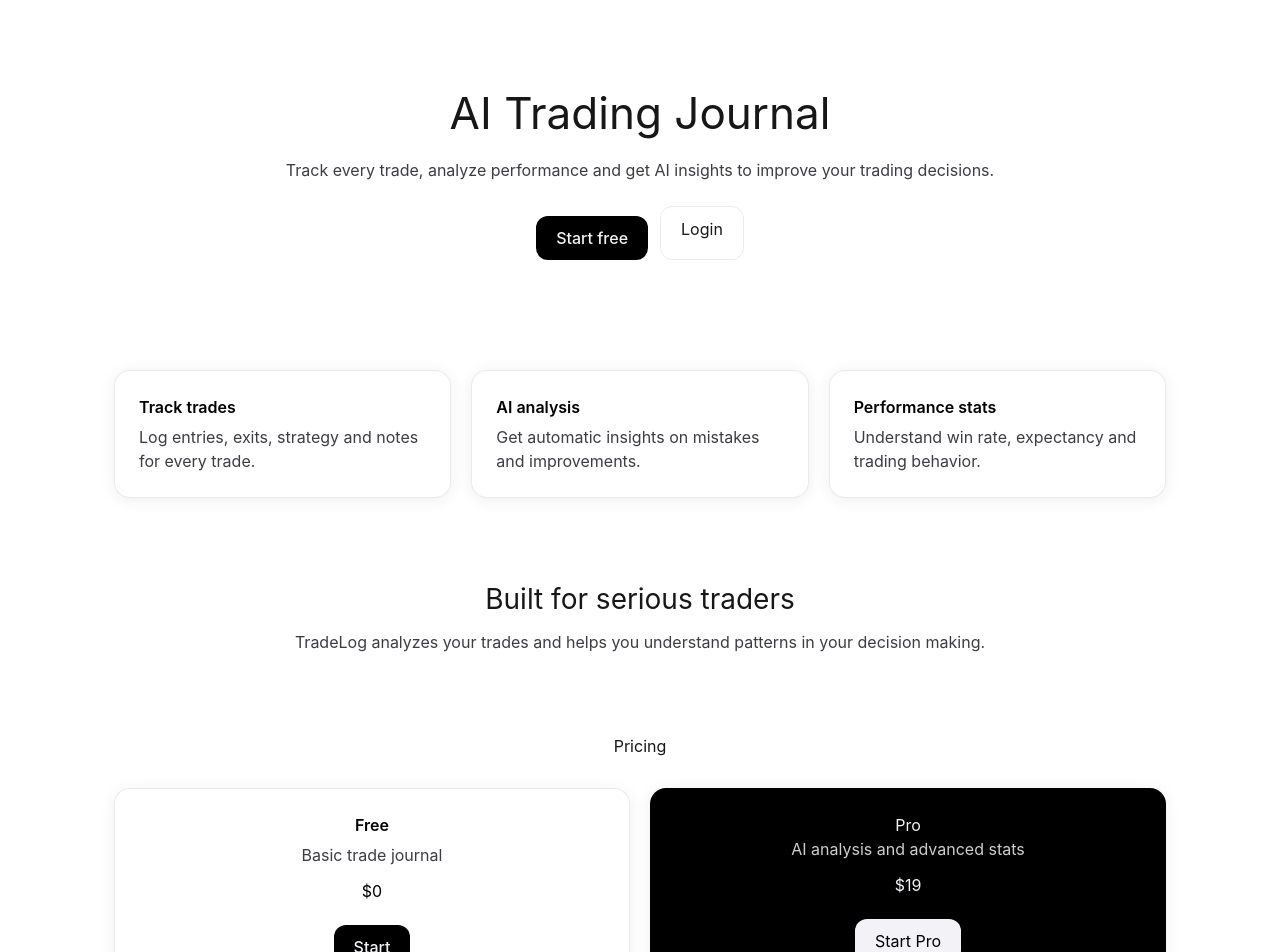
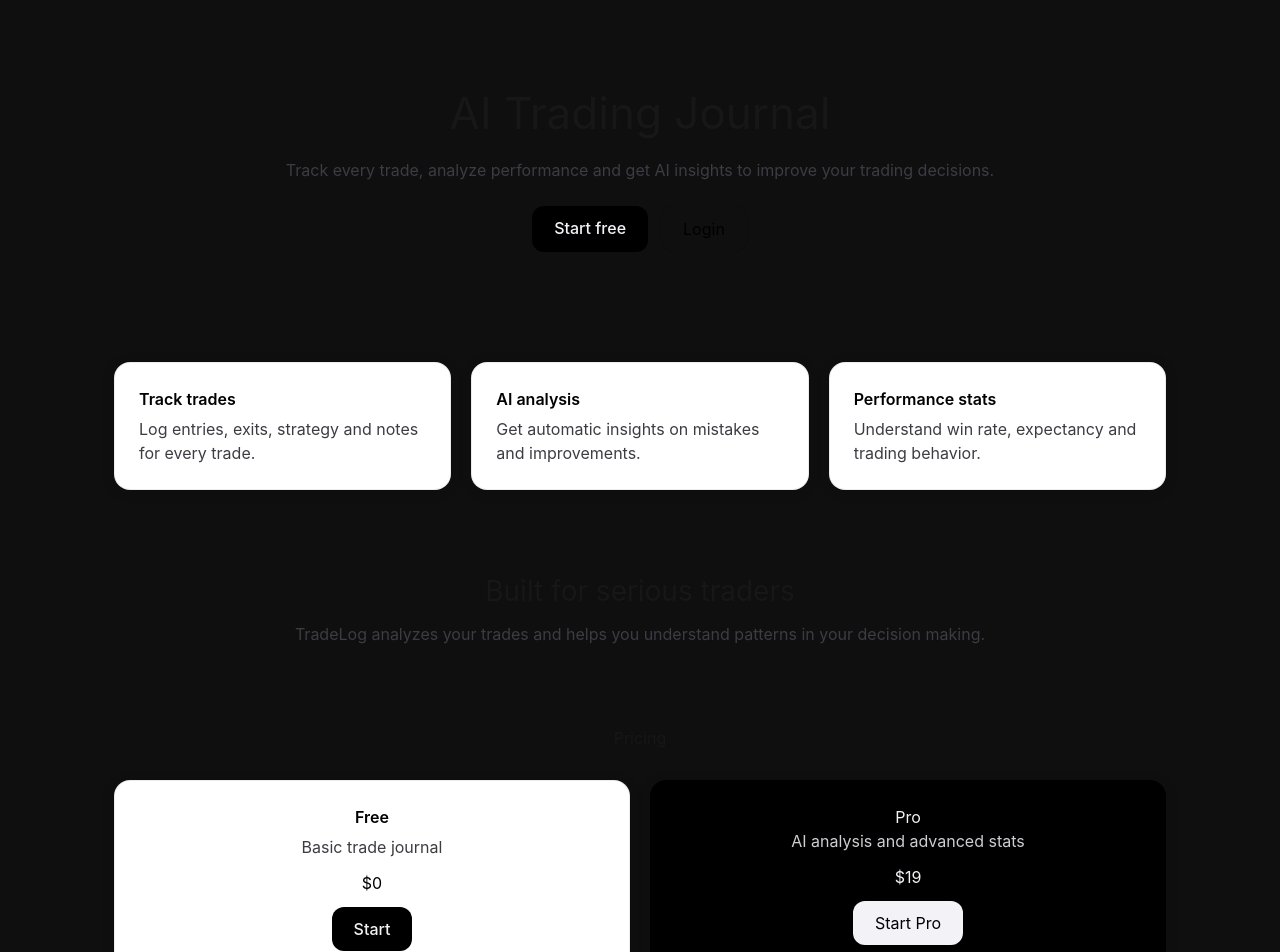
Before and after one commit to rivalden-sys/tradelog_pro, a Next.js app: page / in a window 1280 px wide. Shown: the top 952 px of the page. Built offline with nearby package versions, Linux system fonts and the light colour scheme.

Commit message:
Update page.tsx

```diff
--- a/app/page.tsx
+++ b/app/page.tsx
@@ -6,6 +6,8 @@ import { useTheme } from "@/components/layout/ThemeProvider"
 export default function Landing() {
 
   const { theme } = useTheme()
+
+  const background = "#0f0f10"
 
   const container = {
     maxWidth: 1100,
@@ -52,24 +54,24 @@ export default function Landing() {
   const buttonPrimary = {
     background: theme.text,
     color: theme.bg,
-    padding: "10px 20px",
+    padding: "10px 22px",
     borderRadius: 12,
     textDecoration: "none",
     fontWeight: 500,
-    display: "inline-block",
-    marginTop: 10
-  }
-
-  const buttonSecondary = {
-    padding: "10px 20px",
-    borderRadius: 12,
-    border: `1px solid ${theme.border}`,
-    textDecoration: "none",
     display: "inline-block"
   }
 
+  const buttonOutline = {
+    border: `1px solid ${theme.border}`,
+    padding: "10px 22px",
+    borderRadius: 12,
+    textDecoration: "none",
+    display: "inline-block",
+    color: theme.text
+  }
+
   return (
-    <main>
+    <main style={{ background: background, minHeight: "100vh" }}>
 
       {/* HERO */}
 
@@ -88,7 +90,7 @@ export default function Landing() {
             Start free
           </Link>
 
-          <Link href="/login" style={buttonSecondary}>
+          <Link href="/login" style={buttonOutline}>
             Login
           </Link>
         </div>
@@ -181,11 +183,10 @@ export default function Landing() {
               style={{
                 background: theme.bg,
                 color: theme.text,
-                padding: "10px 20px",
+                padding: "10px 22px",
                 borderRadius: 12,
                 textDecoration: "none",
-                display: "inline-block",
-                marginTop: 10
+                display: "inline-block"
               }}
             >
               Start Pro
```
